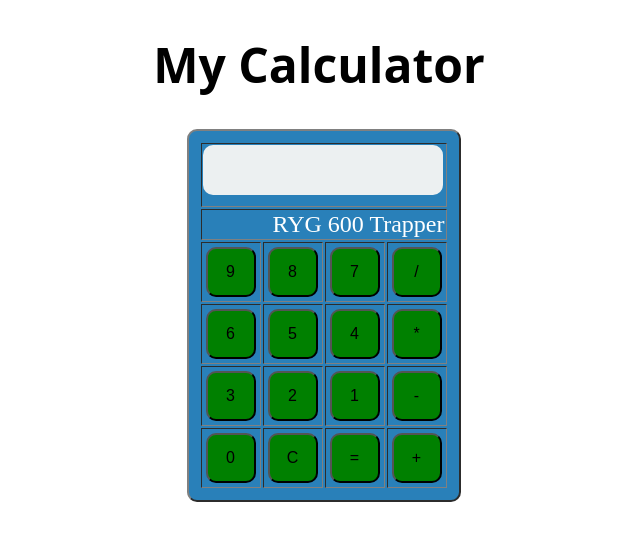
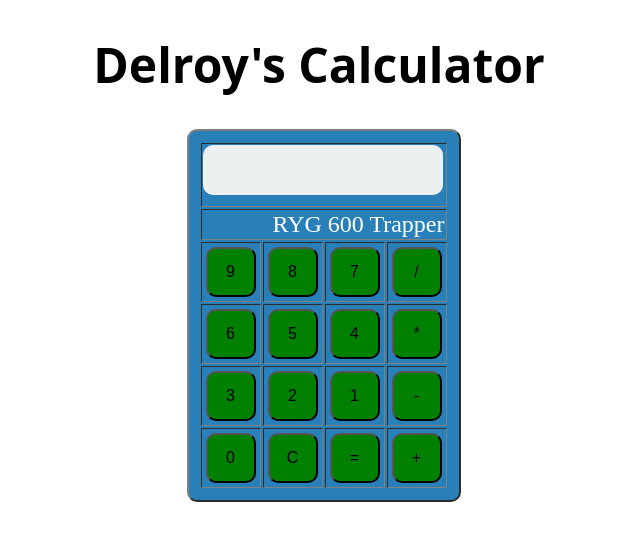
Before and after one commit to delroyp/My-Calculatar, a plain HTML site: page index.html in a window 1280 px wide. Shown: the whole page, without its empty margins (321-961 px from the left). Drawn offline with Linux system fonts and the light colour scheme.

Commit message:
changed title to include Delroy

```diff
--- a/index.html
+++ b/index.html
@@ -4,7 +4,7 @@
         <link rel="stylesheet" href="style.css" type="text/css" />
     </head>
     <body>
-        <h1 id="title">My Calculator</h1>
+        <h1 id="title">Delroy's Calculator</h1>
         <div id="keypad">
             <table border="2">
                 <tr>
```
